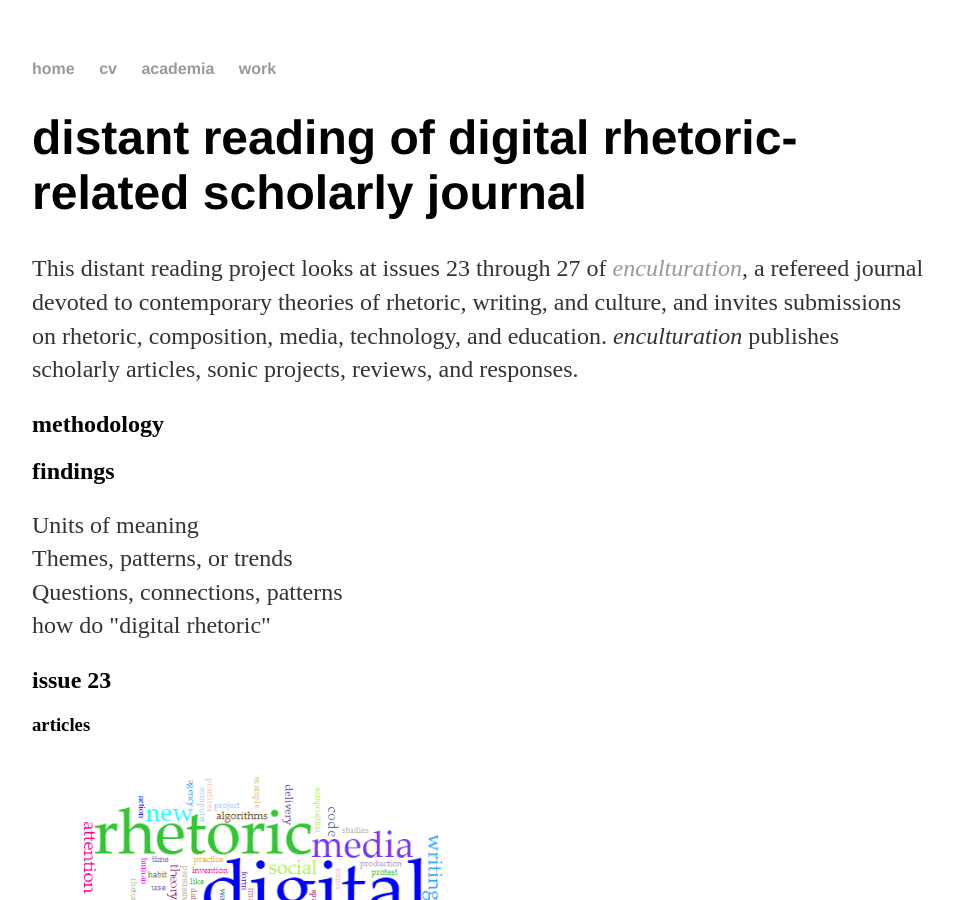
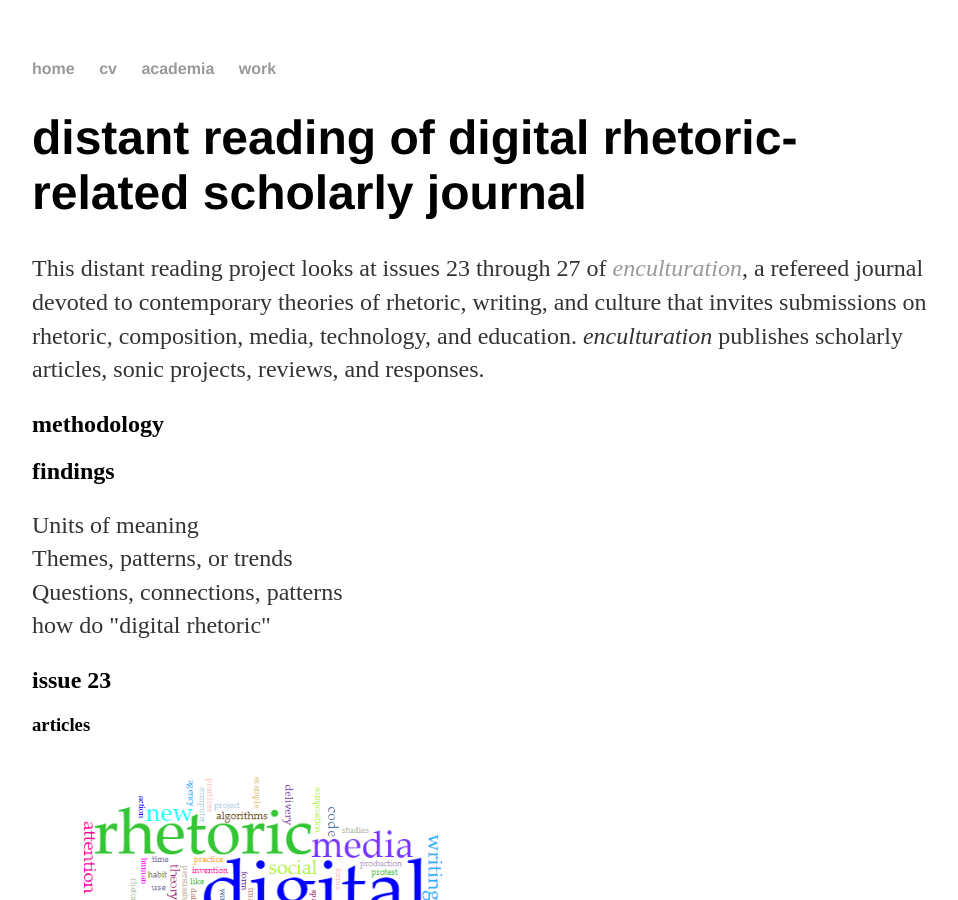
Before and after one commit to sydneyspangler/sydneyspangler.github.io, a Jekyll site: the page built from distant-reading-project/index.html, in a window 1280 px wide and 900 px high. Shown: the whole window, without its empty margins (160-1118 px from the left). Built offline with Jekyll 4.4.1, drawn with Linux system fonts in a browser that asks for light colours; some of the changed text lies outside the part shown.

Commit message:
Update index.html

```diff
--- a/distant-reading-project/index.html
+++ b/distant-reading-project/index.html
@@ -4,7 +4,7 @@
 ---
 <div class="blurb">
 	<h1>distant reading of digital rhetoric-related scholarly journal</h1>
-  	<p>This distant reading project looks at issues 23 through 27 of <a href="http://enculturation.net/"><i>enculturation</i></a>, a refereed journal devoted to contemporary theories of rhetoric, writing, and culture, and invites submissions on rhetoric, composition, media, technology, and education. <i>enculturation</i> publishes scholarly articles, sonic projects, reviews, and responses.</p>
+  	<p>This distant reading project looks at issues 23 through 27 of <a href="http://enculturation.net/"><i>enculturation</i></a>, a refereed journal devoted to contemporary theories of rhetoric, writing, and culture that invites submissions on rhetoric, composition, media, technology, and education. <i>enculturation</i> publishes scholarly articles, sonic projects, reviews, and responses.</p>
 	<h2>methodology</h2>
 	<h2>findings</h2>
 	<p>Units of meaning <br> Themes, patterns, or trends <br> Questions, connections, patterns <br> how do "digital rhetoric" </p>
@@ -49,6 +49,11 @@
 	<p><a href="https://voyant-tools.org/?corpus=1ae2da5c379f7472e4d9b44638625b32&panels=cirrus,reader,trends,summary,contexts" target="_blank">Voyant data</a><p>
 	<h2>issue 26</h2>
 	<h3>articles</h3>
+	<figure>
+		<img src="https://sydneyspangler.github.io/media/issue-26.PNG" alt="A wordcloud for issue 26 of enculturation. The top five words are writing, place, rhetoric, rhetorical, and digital." height="250">
+		<figcaption>Figure 7. A wordcloud containing 55 of the most frequent words from a collection of articles from <i>enculturation</i> issue 26. The top five words are writing (183); place (164); rhetoric (133); rhetorical (113); and digital (111).</figcaption>
+	</figure>
+	<p><a href="https://voyant-tools.org/?corpus=47717d9b3488c4a95f85f3daf7e53c63&panels=cirrus,reader,trends,summary,contexts" target="_blank">Voyant data</a></p>
 	<h3>bibliography</h3>
 	<h2>issue 27</h2>
 	<h3>articles</h3>
```
